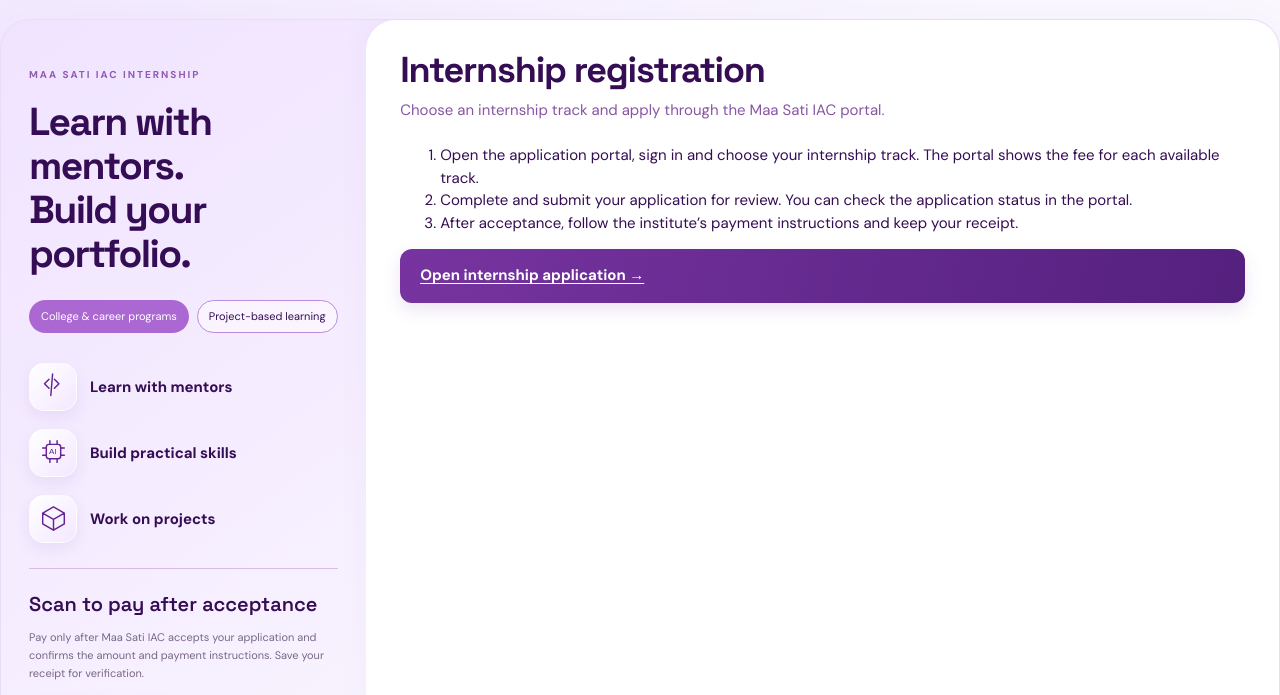
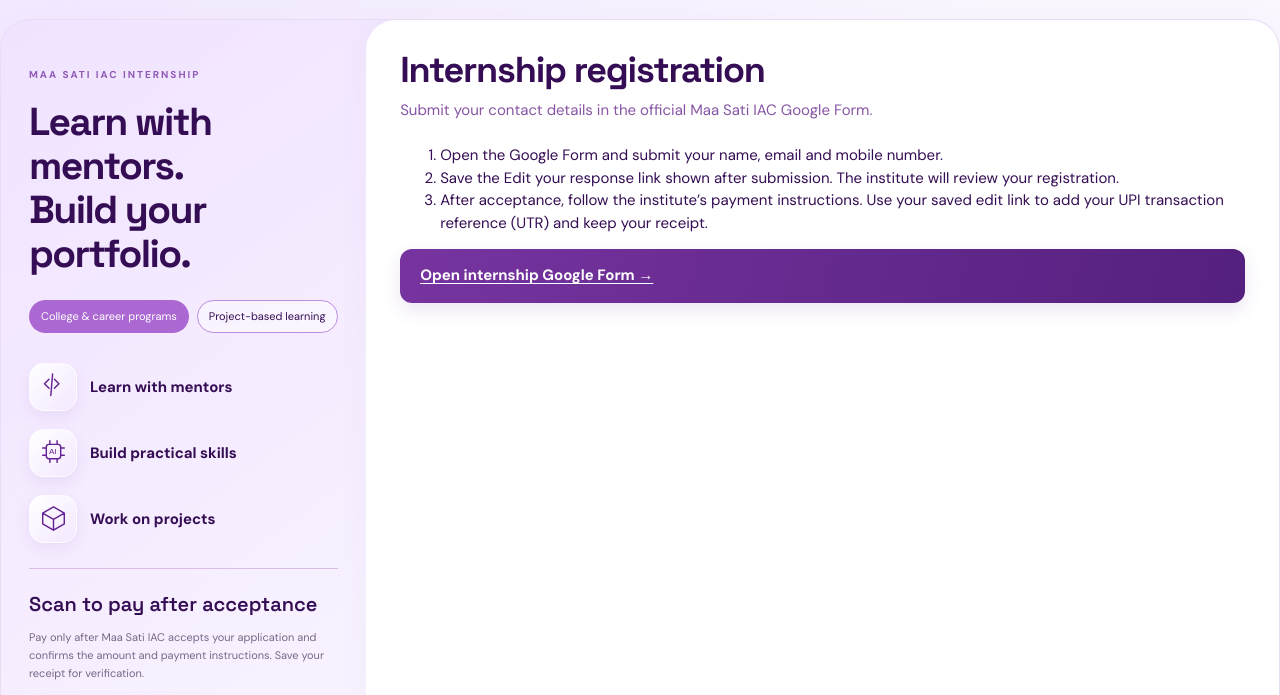
Before and after one commit to satitech-admin/maa-sati-school-registration, a plain HTML site: page internship.html in a window 1280 px wide. Shown: the part 83-778 px from the top of the page. Drawn offline with Linux system fonts and the light colour scheme.

Commit message:
Route internship registrations and payment references to Google Forms

```diff
--- a/internship.html
+++ b/internship.html
@@ -59,13 +59,13 @@ input::placeholder{color:#94859e;font-size:12px}input:focus,select:focus{border-
   </aside>
   <section class="card" aria-labelledby="formTitle">
     <div class="card-head"><h2 id="formTitle">Internship registration</h2></div>
-    <p class="sub">Choose an internship track and apply through the Maa Sati IAC portal.</p>
+    <p class="sub">Submit your contact details in the official Maa Sati IAC Google Form.</p>
     <ol>
-      <li>Open the application portal, sign in and choose your internship track. The portal shows the fee for each available track.</li>
-      <li>Complete and submit your application for review. You can check the application status in the portal.</li>
-      <li>After acceptance, follow the institute’s payment instructions and keep your receipt.</li>
+      <li>Open the Google Form and submit your name, email and mobile number.</li>
+      <li>Save the Edit your response link shown after submission. The institute will review your registration.</li>
+      <li>After acceptance, follow the institute’s payment instructions. Use your saved edit link to add your UPI transaction reference (UTR) and keep your receipt.</li>
     </ol>
-    <a class="registration-cta" href="https://maasatitechiac.vercel.app/platform.html#internships">Open internship application →</a>
+    <a class="registration-cta" href="https://docs.google.com/forms/d/e/1FAIpQLSeIqJmwlBjRhFChUqX6791bQ65xGau7-HBAPdsnSTuf_MGjMw/viewform">Open internship Google Form →</a>
   </section>
 </main>
 <footer class="footer"><span>© Maa Sati Technologies · Build. Learn. Grow.</span><a href="mailto:www.satitechinfo@gmail.com">www.satitechinfo@gmail.com</a></footer>
```
